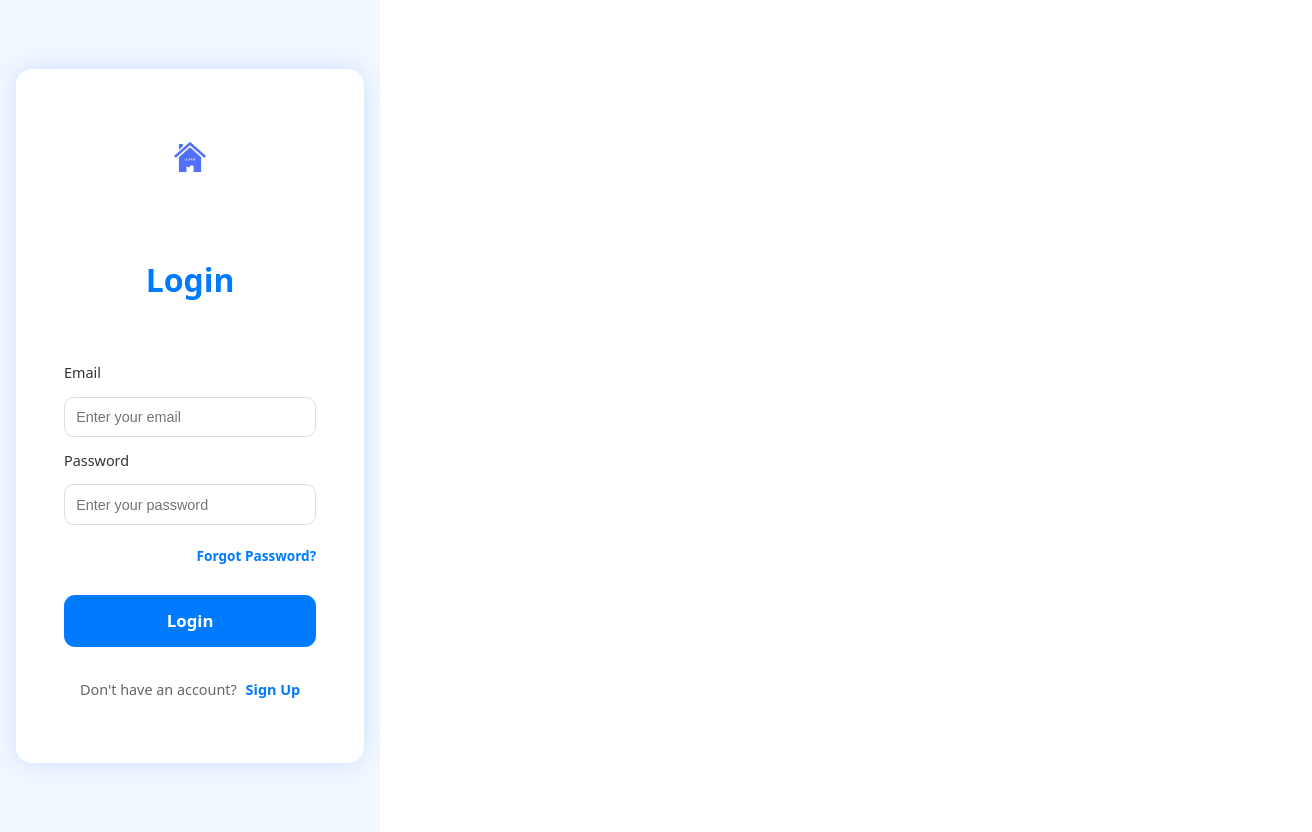
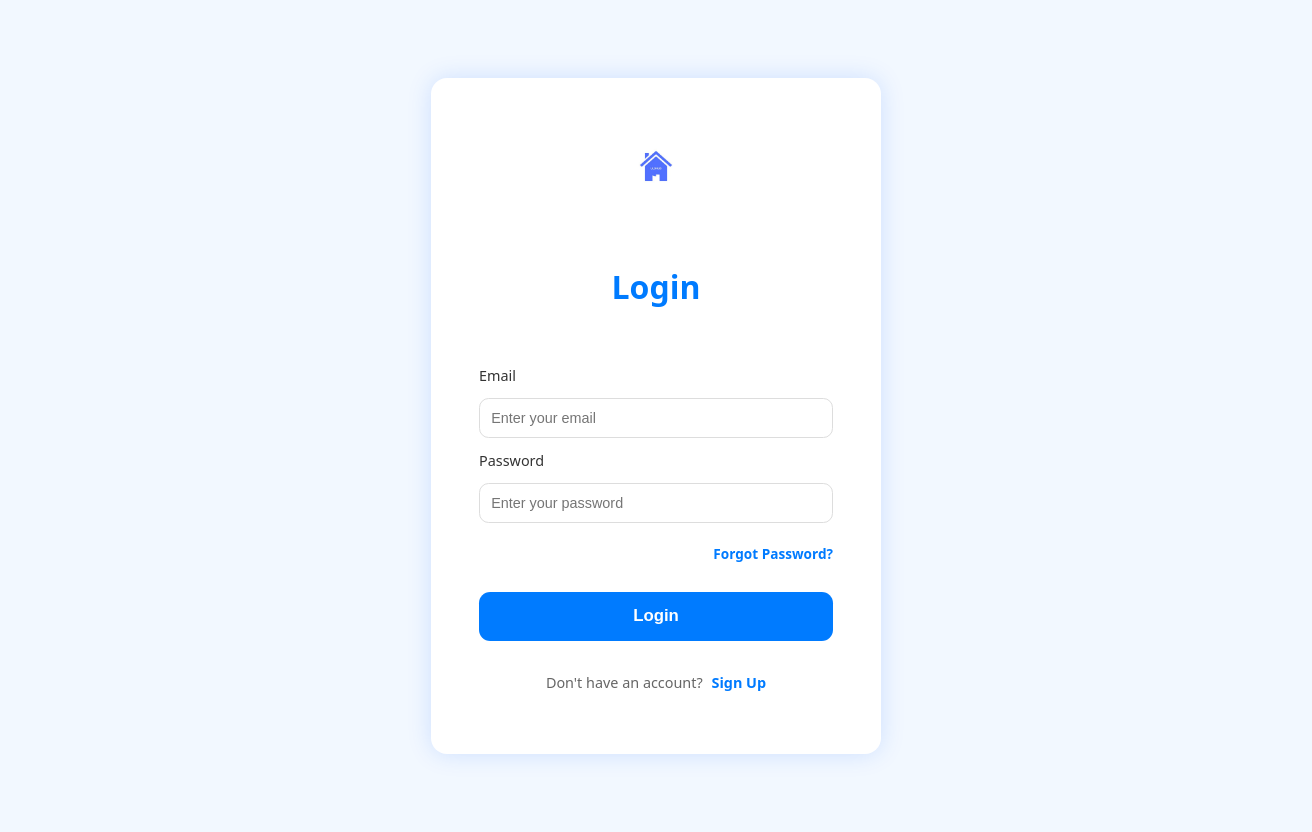
Before and after one commit to BWalter-svg/ulohub, a React (Vite) app: page /login in a window 1280 px wide. Shown: the whole page, 1312 px wide, since content can reach past the window. Built offline with nearby package versions, Linux system fonts and the light colour scheme.

Commit message:
Update index.css

```diff
--- a/src/index.css
+++ b/src/index.css
@@ -1,151 +1,39 @@
+:root {
+  --background: oklch(0.985 0 0);
+  --foreground: oklch(0.145 0 0);
+  --card: oklch(0.985 0 0);
+  --card-foreground: oklch(0.205 0 0);
+  --popover: oklch(0.985 0 0);
+  --popover-foreground: oklch(0.205 0 0);
+  --primary: oklch(0.205 0 0);
+  --primary-foreground: oklch(0.922 0 0);
+  --secondary: oklch(0.269 0 0);
+  --secondary-foreground: oklch(0.985 0 0);
+  --muted: oklch(0.269 0 0);
+  --muted-foreground: oklch(0.708 0 0);
+  --accent: oklch(0.269 0 0);
+  --accent-foreground: oklch(0.985 0 0);
+  --destructive: oklch(0.704 0.191 22.216);
+  --border: oklch(1 0 0 / 10%);
+  --input: oklch(1 0 0 / 15%);
+  --ring: oklch(0.556 0 0);
+  --chart-1: oklch(0.488 0.243 264.376);
+  --chart-2: oklch(0.696 0.17 162.48);
+  --chart-3: oklch(0.769 0.188 70.08);
+  --chart-4: oklch(0.627 0.265 303.9);
+  --chart-5: oklch(0.645 0.246 16.439);
 
-@import "tw-animate-css";
-
-@custom-variant dark (&:is(.dark *));
-
-:root {
-  font-family: system-ui, Avenir, Helvetica, Arial, sans-serif;
-  line-height: 1.5;
-  font-weight: 400;
-
-  color-scheme: light dark;
-  color: rgba(255, 255, 255, 0.87);
-  background-color: #242424;
-
-  font-synthesis: none;
-  text-rendering: optimizeLegibility;
-  -webkit-font-smoothing: antialiased;
-  -moz-osx-font-smoothing: grayscale;
-  --radius: 0.625rem;
-  --background: oklch(1 0 0);
-  --foreground: oklch(0.145 0 0);
-  --card: oklch(1 0 0);
-  --card-foreground: oklch(0.145 0 0);
-  --popover: oklch(1 0 0);
-  --popover-foreground: oklch(0.145 0 0);
-  --primary: oklch(0.205 0 0);
-  --primary-foreground: oklch(0.985 0 0);
-  --secondary: oklch(0.97 0 0);
-  --secondary-foreground: oklch(0.205 0 0);
-  --muted: oklch(0.97 0 0);
-  --muted-foreground: oklch(0.556 0 0);
-  --accent: oklch(0.97 0 0);
-  --accent-foreground: oklch(0.205 0 0);
-  --destructive: oklch(0.577 0.245 27.325);
-  --border: oklch(0.922 0 0);
-  --input: oklch(0.922 0 0);
-  --ring: oklch(0.708 0 0);
-  --chart-1: oklch(0.646 0.222 41.116);
-  --chart-2: oklch(0.6 0.118 184.704);
-  --chart-3: oklch(0.398 0.07 227.392);
-  --chart-4: oklch(0.828 0.189 84.429);
-  --chart-5: oklch(0.769 0.188 70.08);
-  --sidebar: oklch(0.985 0 0);
-  --sidebar-foreground: oklch(0.145 0 0);
-  --sidebar-primary: oklch(0.205 0 0);
+  --sidebar: oklch(0.205 0 0);
+  --sidebar-foreground: oklch(0.985 0 0);
+  --sidebar-primary: oklch(0.488 0.243 264.376);
   --sidebar-primary-foreground: oklch(0.985 0 0);
-  --sidebar-accent: oklch(0.97 0 0);
-  --sidebar-accent-foreground: oklch(0.205 0 0);
-  --sidebar-border: oklch(0.922 0 0);
-  --sidebar-ring: oklch(0.708 0 0);
+  --sidebar-accent: oklch(0.269 0 0);
+  --sidebar-accent-foreground: oklch(0.985 0 0);
+  --sidebar-border: oklch(1 0 0 / 10%);
+  --sidebar-ring: oklch(0.556 0 0);
 }
 
-a {
-  font-weight: 500;
-  color: #646cff;
-  text-decoration: inherit;
-}
-a:hover {
-  color: #535bf2;
-}
-
-body {
-  margin: 0;
-  display: flex;
-  place-items: center;
-  min-width: 320px;
-  min-height: 100vh;
-}
-
-h1 {
-  font-size: 3.2em;
-  line-height: 1.1;
-}
-
-button {
-  border-radius: 8px;
-  border: 1px solid transparent;
-  padding: 0.6em 1.2em;
-  font-size: 1em;
-  font-weight: 500;
-  font-family: inherit;
-  background-color: #1a1a1a;
-  cursor: pointer;
-  transition: border-color 0.25s;
-}
-button:hover {
-  border-color: #646cff;
-}
-button:focus,
-button:focus-visible {
-  outline: 4px auto -webkit-focus-ring-color;
-}
-
-@media (prefers-color-scheme: light) {
-  :root {
-    color: #213547;
-    background-color: #ffffff;
-  }
-  a:hover {
-    color: #747bff;
-  }
-  button {
-    background-color: #f9f9f9;
-  }
-  @tailwind base;
-@tailwind components;
-@tailwind utilities;
-
-}
-
-@theme inline {
-  --radius-sm: calc(var(--radius) - 4px);
-  --radius-md: calc(var(--radius) - 2px);
-  --radius-lg: var(--radius);
-  --radius-xl: calc(var(--radius) + 4px);
-  --color-background: var(--background);
-  --color-foreground: var(--foreground);
-  --color-card: var(--card);
-  --color-card-foreground: var(--card-foreground);
-  --color-popover: var(--popover);
-  --color-popover-foreground: var(--popover-foreground);
-  --color-primary: var(--primary);
-  --color-primary-foreground: var(--primary-foreground);
-  --color-secondary: var(--secondary);
-  --color-secondary-foreground: var(--secondary-foreground);
-  --color-muted: var(--muted);
-  --color-muted-foreground: var(--muted-foreground);
-  --color-accent: var(--accent);
-  --color-accent-foreground: var(--accent-foreground);
-  --color-destructive: var(--destructive);
-  --color-border: var(--border);
-  --color-input: var(--input);
-  --color-ring: var(--ring);
-  --color-chart-1: var(--chart-1);
-  --color-chart-2: var(--chart-2);
-  --color-chart-3: var(--chart-3);
-  --color-chart-4: var(--chart-4);
-  --color-chart-5: var(--chart-5);
-  --color-sidebar: var(--sidebar);
-  --color-sidebar-foreground: var(--sidebar-foreground);
-  --color-sidebar-primary: var(--sidebar-primary);
-  --color-sidebar-primary-foreground: var(--sidebar-primary-foreground);
-  --color-sidebar-accent: var(--sidebar-accent);
-  --color-sidebar-accent-foreground: var(--sidebar-accent-foreground);
-  --color-sidebar-border: var(--sidebar-border);
-  --color-sidebar-ring: var(--sidebar-ring);
-}
-
+/* Dark theme overrides */
 .dark {
   --background: oklch(0.145 0 0);
   --foreground: oklch(0.985 0 0);
@@ -170,6 +58,7 @@
   --chart-3: oklch(0.769 0.188 70.08);
   --chart-4: oklch(0.627 0.265 303.9);
   --chart-5: oklch(0.645 0.246 16.439);
+
   --sidebar: oklch(0.205 0 0);
   --sidebar-foreground: oklch(0.985 0 0);
   --sidebar-primary: oklch(0.488 0.243 264.376);
@@ -180,11 +69,15 @@
   --sidebar-ring: oklch(0.556 0 0);
 }
 
-@layer base {
-  * {
-    @apply border-border outline-ring/50;
-  }
-  body {
-    @apply bg-background text-foreground;
-  }
+/* Global styles */
+* {
+  border: var(--border);
+  outline-color: var(--ring);
 }
+
+body {
+  background: var(--background);
+  color: var(--foreground);
+  margin: 0;
+  font-family: system-ui, sans-serif;
+}
```
